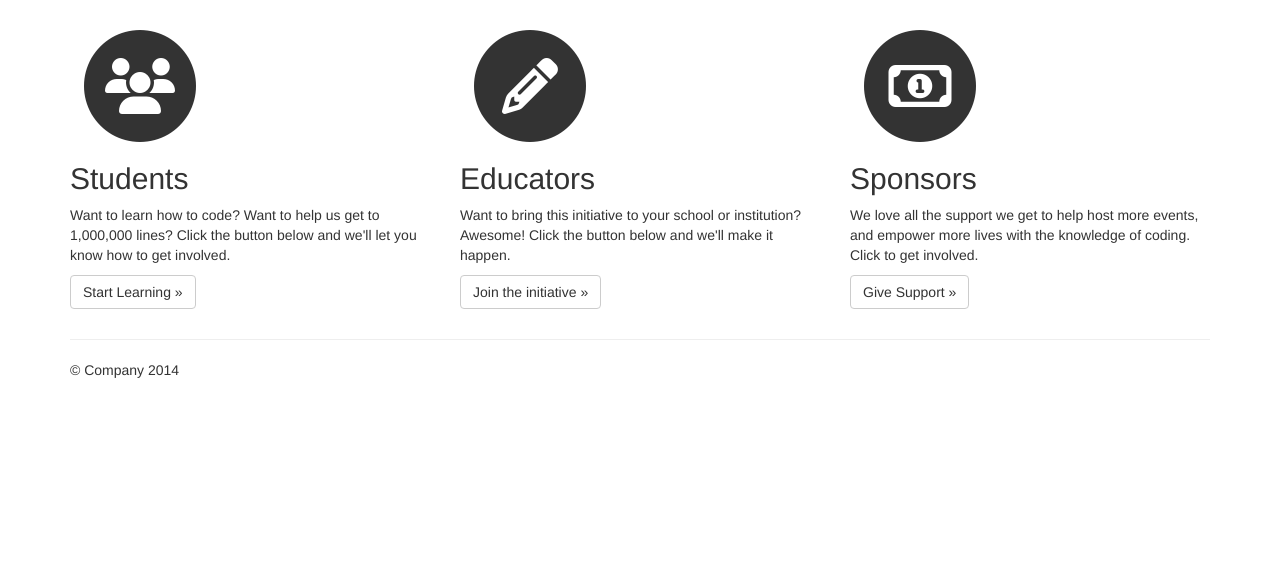
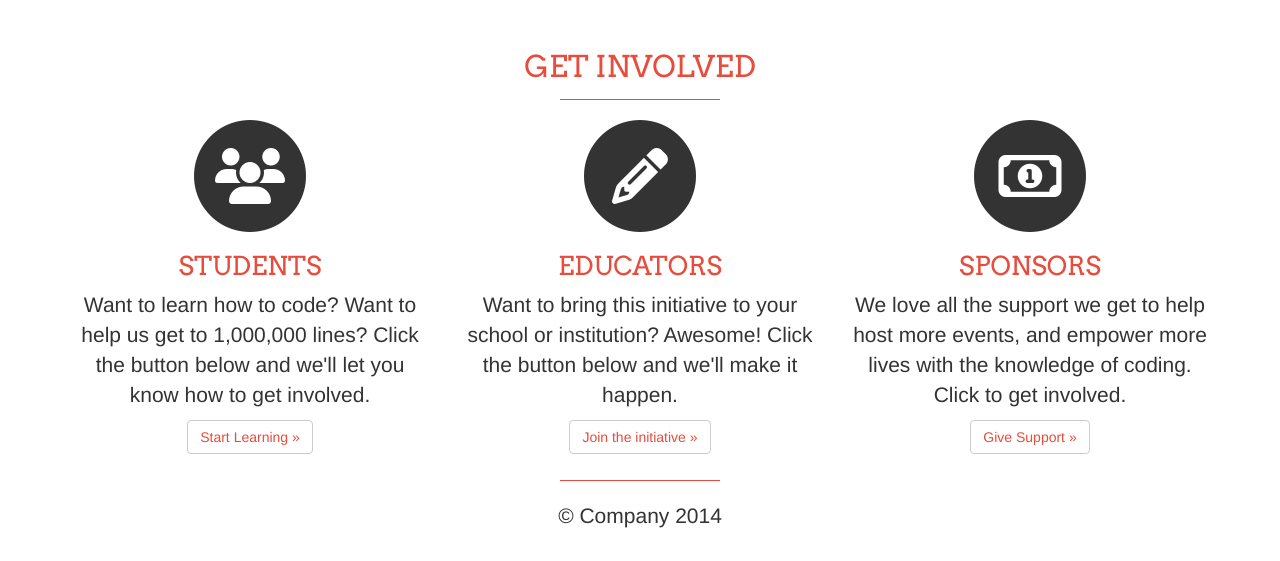
Before and after one commit to elotech47/One-Million-lines-webpage, a plain HTML site: page website/index.html in a window 1280 px wide. Shown: the part 711-1272 px from the top of the page. Before the commit the page ends 1121 px from the top, so only its background shows below. Drawn offline with nearby package versions, Linux system fonts and the light colour scheme; files whose address does not match are found by name.

Commit message:
styling CSS

```diff
--- a/website/css/custom.css
+++ b/website/css/custom.css
@@ -28,3 +28,39 @@ body {
     font-weight: lighter;
     margin-bottom: 30px;
     padding: 0 50px;
+
+}
+.emphasis{
+    color:red;
+}
+
+.homepage {
+    text-align: center;
+
+}
+
+.homepage h2, .homepage h3{
+text-transform: uppercase;
+    color: #e74c3c;
+    font-family: 'Arvo';
+}
+
+.homepage h2 {
+      font-size: 30px;
+}
+.homepage h3 {
+    font-size: 26px;
+}
+.homepage p {
+    font-size: 21px;
+    font-weight: 300;
+}
+.homepage a{
+    color: #e74c3c
+}
+
+.homepage hr{
+    border-color: #e74c3c;
+    width: 160px;
+    margin-top: 16px
+}
--- a/website/index.html
+++ b/website/index.html
@@ -68,7 +68,9 @@
       </div>
     </div>
 
-    <div class="container">
+    <div class="container homepage">
+        <h2>GET INVOLVED</h2>
+        <hr>
       <!-- Example row of columns -->
       <div class="row">
         <div class="col-md-4">
@@ -77,7 +79,7 @@
                 <i class="fas fa-circle fa-stack-2x"></i>
                 <i class="fas fa-users fa-stack-1x fa-inverse"></i>
             </span>
-          <h2>Students</h2>
+          <h3>Students</h3>
           <p>Want to learn how to code? Want to help us get to 1,000,000 lines? Click the button below and we'll let you know how to
         get involved. </p>
           <p><a class="btn btn-default" href="#" role="button">Start Learning &raquo;</a></p>
@@ -87,7 +89,7 @@
                 <i class="fas fa-circle fa-stack-2x"></i>
                 <i class="fas fa-pencil-alt fa-stack-1x fa-inverse"></i>
             </span>
-          <h2>Educators</h2>
+          <h3>Educators</h3>
           <p>Want to bring this initiative to your school or institution? Awesome! Click the button below and we'll make it happen. </p>
           <p><a class="btn btn-default" href="#" role="button">Join the initiative &raquo;</a></p>
        </div>
@@ -96,7 +98,7 @@
                 <i class="fas fa-circle fa-stack-2x"></i>
                 <i class="far fa-money-bill-alt fa-stack-1x fa-inverse"></i>
             </span>
-          <h2>Sponsors</h2>
+          <h3>Sponsors</h3>
           <p>We love all the support we get to help host more events, and empower more lives with the knowledge of coding. Click to
         get involved.</p>
           <p><a class="btn btn-default" href="https://docs.google.com/forms/d/e/1FAIpQLSeHohhCY4HGgmoaYtXKeLVIhA1MC-jKRqKEatJBnO8rWAoWHA/viewform?usp=sf_link" target="_blank" role="button">Give Support &raquo;</a></p>
```
Also changed, not shown: 1 other file.
